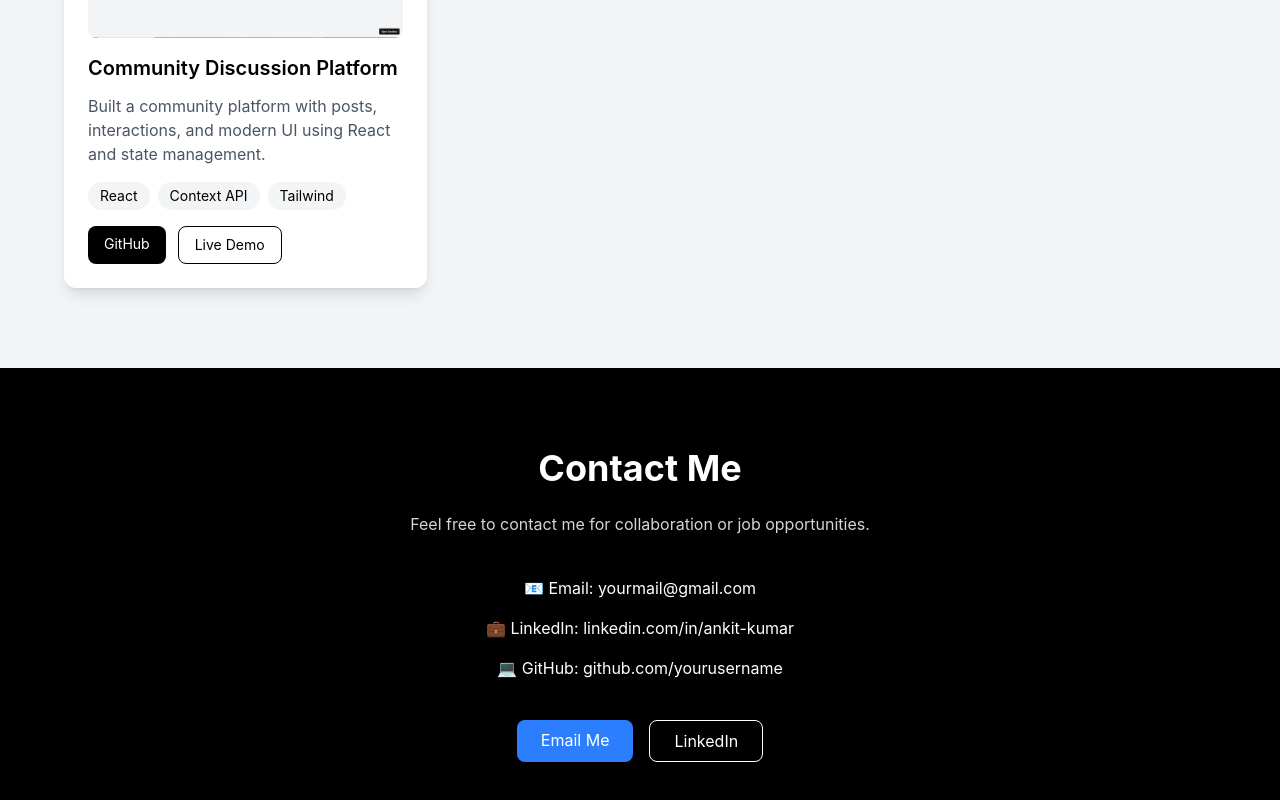
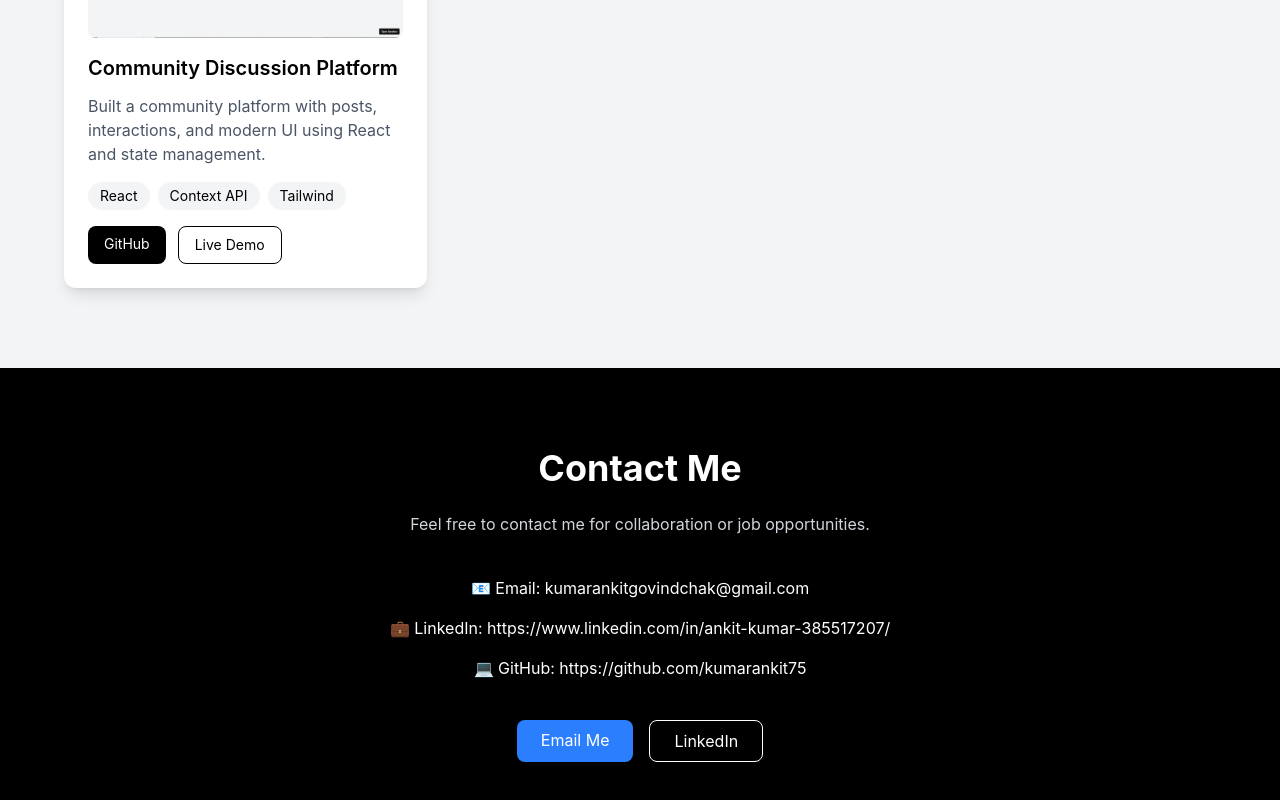
Before and after one commit to kumarankit75/portfolio, a React (Vite) app: page / in a window 1280 px wide. Shown: the part 2607-3407 px from the top of the page. Built offline with nearby package versions, Linux system fonts and the light colour scheme.

Commit message:
Updated contact info.

```diff
--- a/src/sections/Contact.jsx
+++ b/src/sections/Contact.jsx
@@ -13,22 +13,22 @@ const Contact = () => {
 
         {/* Contact Info */}
         <div className="space-y-4 mb-10">
-          <p>📧 Email: yourmail@gmail.com</p>
-          <p>💼 LinkedIn: linkedin.com/in/ankit-kumar</p>
-          <p>💻 GitHub: github.com/yourusername</p>
+          <p>📧 Email: kumarankitgovindchak@gmail.com</p>
+          <p>💼 LinkedIn: https://www.linkedin.com/in/ankit-kumar-385517207/</p>
+          <p>💻 GitHub: https://github.com/kumarankit75</p>
         </div>
 
         {/* Buttons */}
         <div className="flex justify-center gap-4">
           <a
-            href="mailto:yourmail@gmail.com"
+            href="mailto:kumarankitgovindchak@gmail.com"
             className="bg-blue-500 px-6 py-2 rounded-lg"
           >
             Email Me
           </a>
 
           <a
-            href="https://linkedin.com"
+            href="https://www.linkedin.com/in/ankit-kumar-385517207/"
             className="border px-6 py-2 rounded-lg"
           >
             LinkedIn
```
